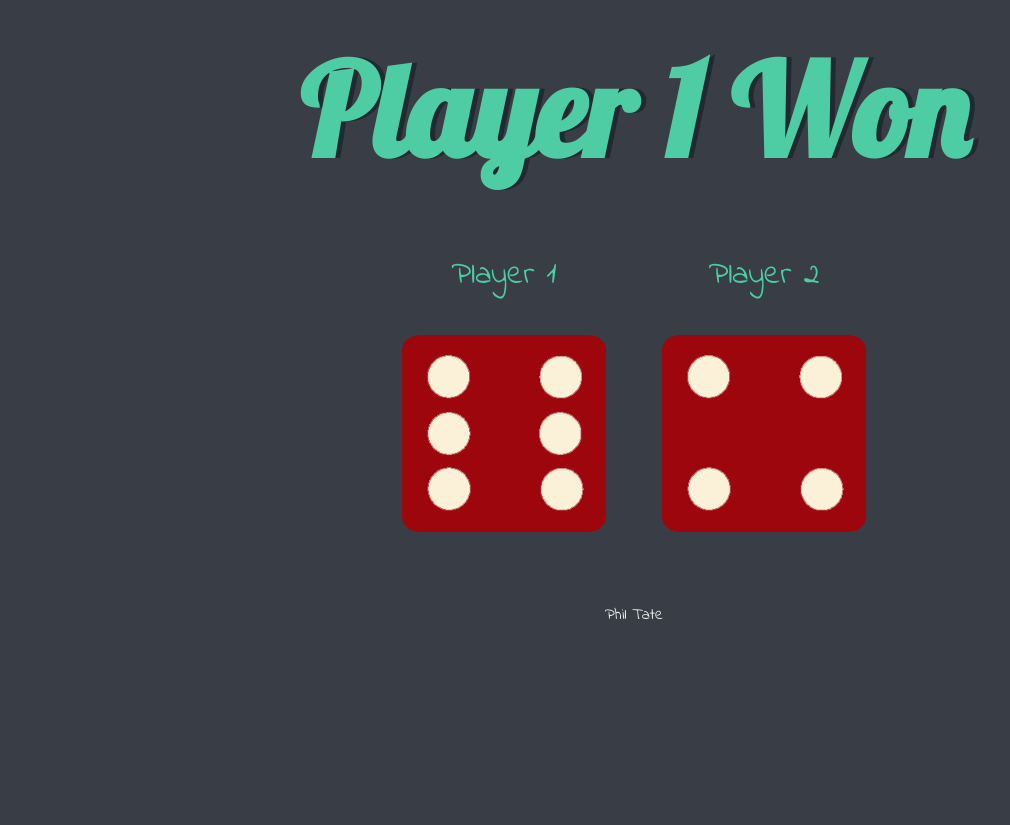
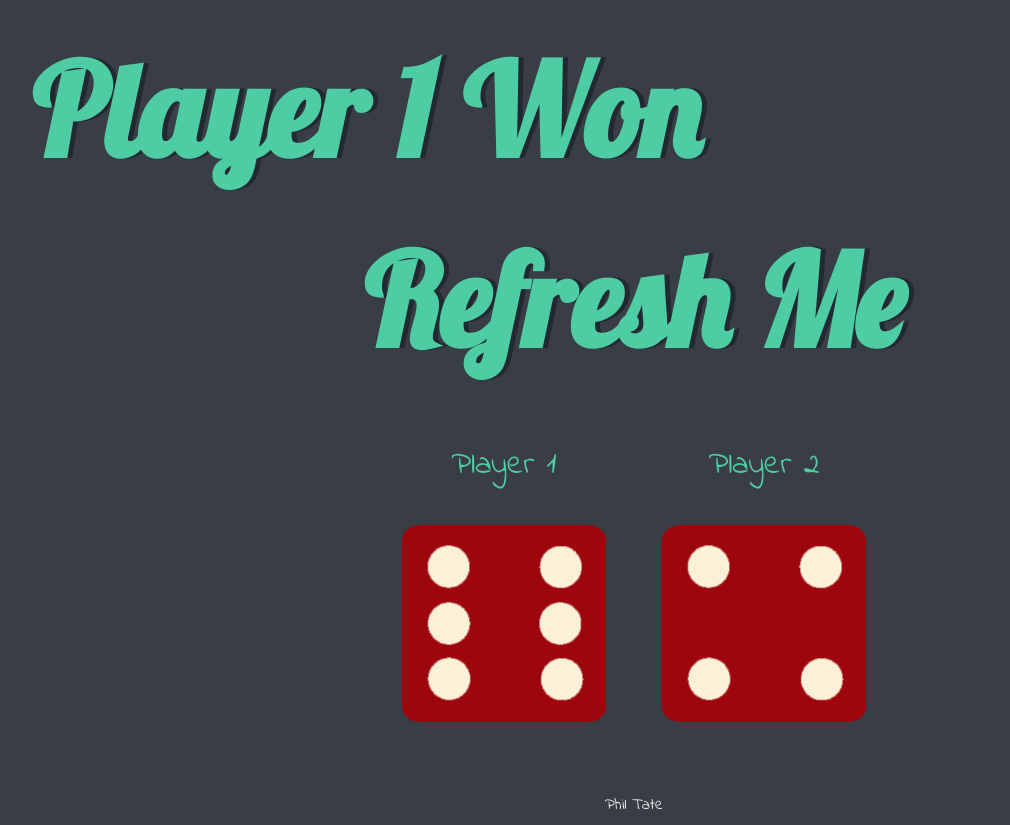
Before and after one commit to phy5prt/DICE, a plain HTML site: page index.html in a window 1280 px wide. Shown: the whole page, without its empty margins (6-1016 px from the left). Before the commit the page ends 800 px from the top, so only its background shows below. Drawn offline with Linux system fonts and the light colour scheme.

Commit message:
add instruction

```diff
--- a/index.html
+++ b/index.html
@@ -8,7 +8,7 @@
 
   </head>
   <body>
-
+  <h1>Refresh Me</h1>
     <div class="container">
       <h1>Refresh Me</h1>
 
```
